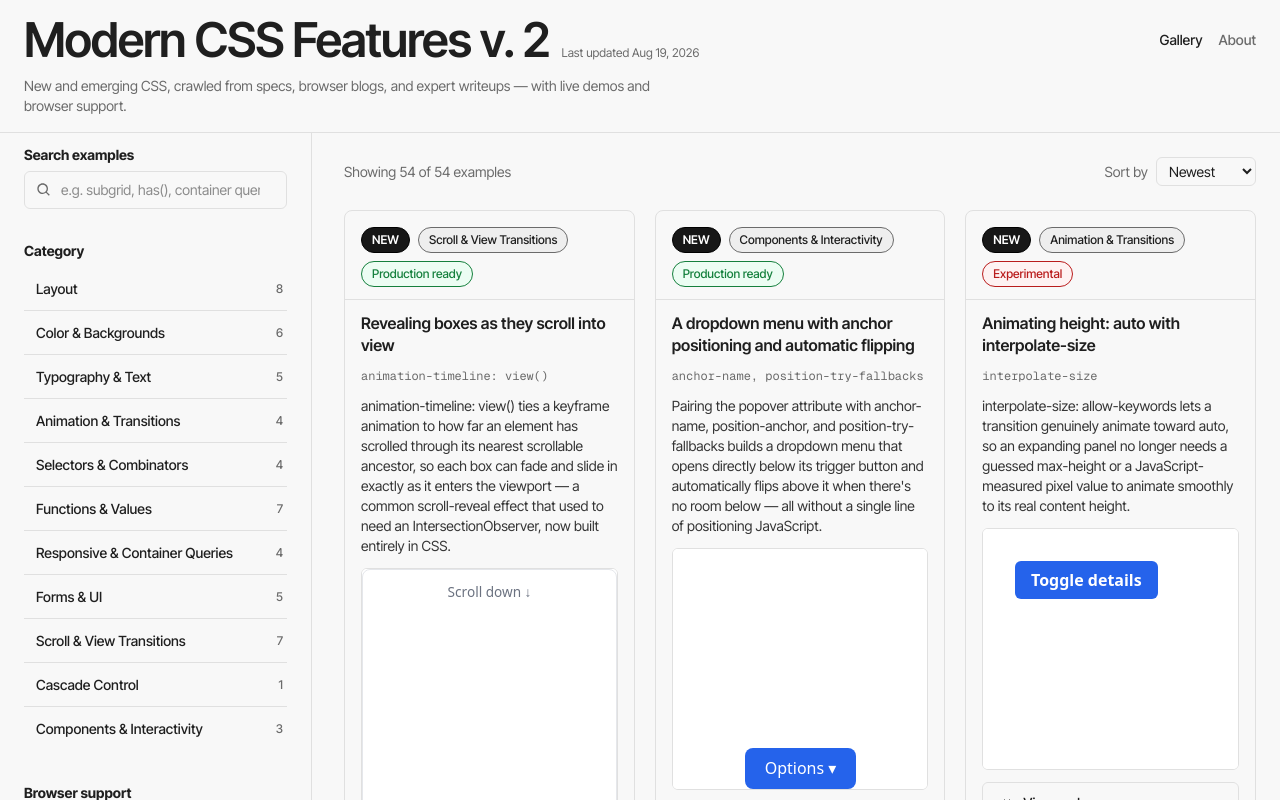
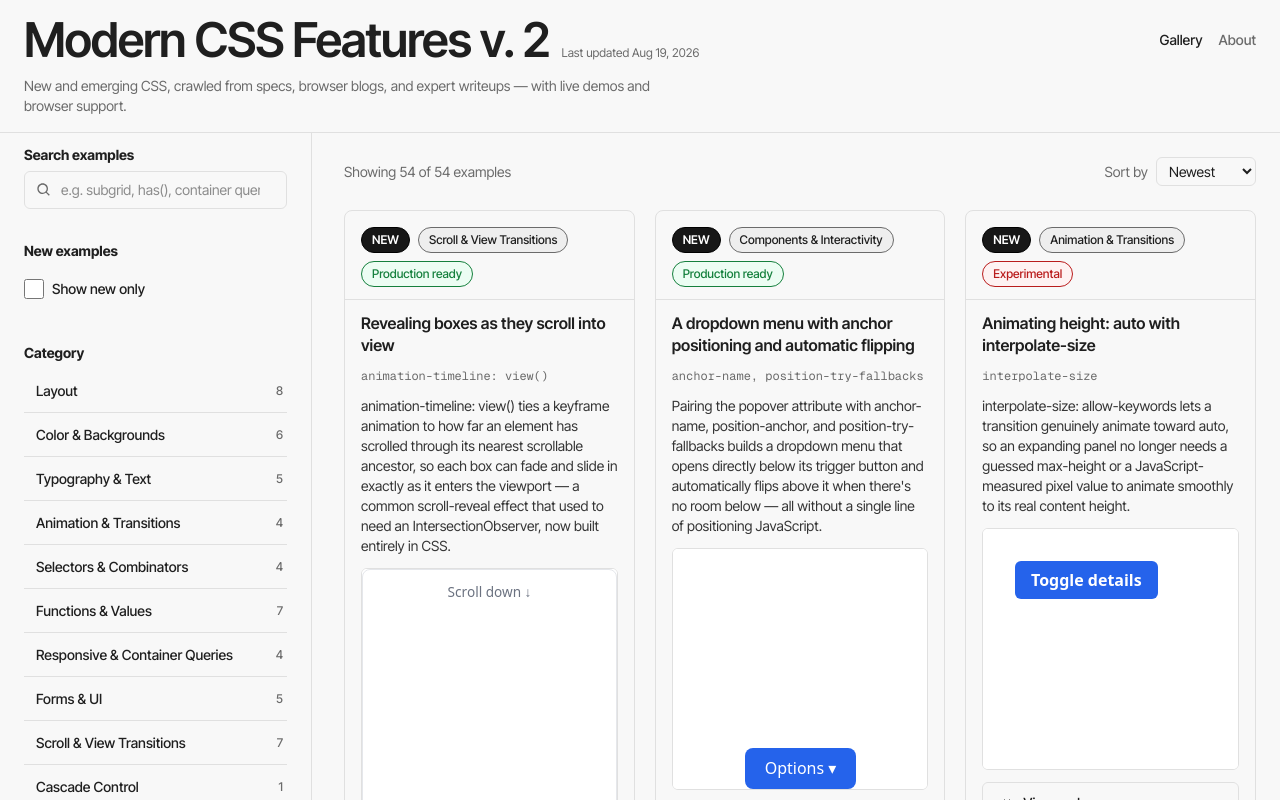
Before and after one commit to sorknes/css-features, a Next.js app: page / in a window 1280 px wide. Shown: the top 800 px of the page. Built offline with nearby package versions, Linux system fonts and the light colour scheme.

Commit message:
feat: give "Show new only" its own heading and move it above Category
Matches the heading style already used for Search/Category/Browser
support, and moves it between search and category so it's not lost at
the bottom of the sidebar.

```diff
--- a/components/FilterBar.tsx
+++ b/components/FilterBar.tsx
@@ -127,6 +127,19 @@ export default function FilterBar({
             </div>
           </div>
 
+          <div>
+            <p className="mb-1.5 text-sm font-bold">New examples</p>
+            <label className="flex min-h-11 w-fit cursor-pointer items-center gap-2 text-sm font-medium">
+              <input
+                type="checkbox"
+                checked={newOnly}
+                onChange={(e) => onNewOnlyChange(e.target.checked)}
+                className="h-5 w-5 rounded border-border accent-accent"
+              />
+              Show new only
+            </label>
+          </div>
+
           <fieldset>
             <div className="mb-1.5 flex items-center justify-between">
               <legend className="text-sm font-bold">Category</legend>
@@ -204,16 +217,6 @@ export default function FilterBar({
               })}
             </div>
           </fieldset>
-
-          <label className="flex min-h-11 w-fit cursor-pointer items-center gap-2 text-sm font-medium">
-            <input
-              type="checkbox"
-              checked={newOnly}
-              onChange={(e) => onNewOnlyChange(e.target.checked)}
-              className="h-5 w-5 rounded border-border accent-accent"
-            />
-            Show new only
-          </label>
         </div>
       </div>
     </>
```
